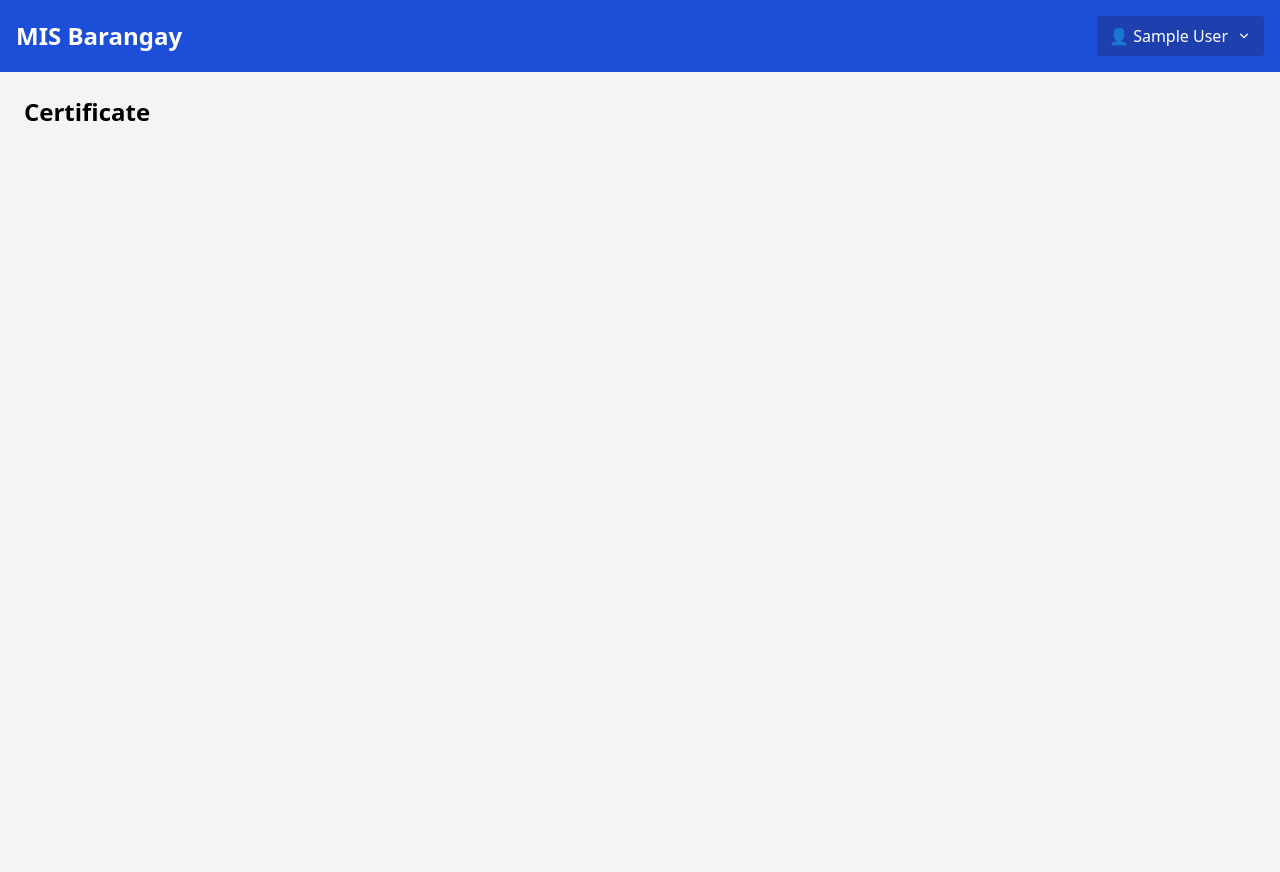
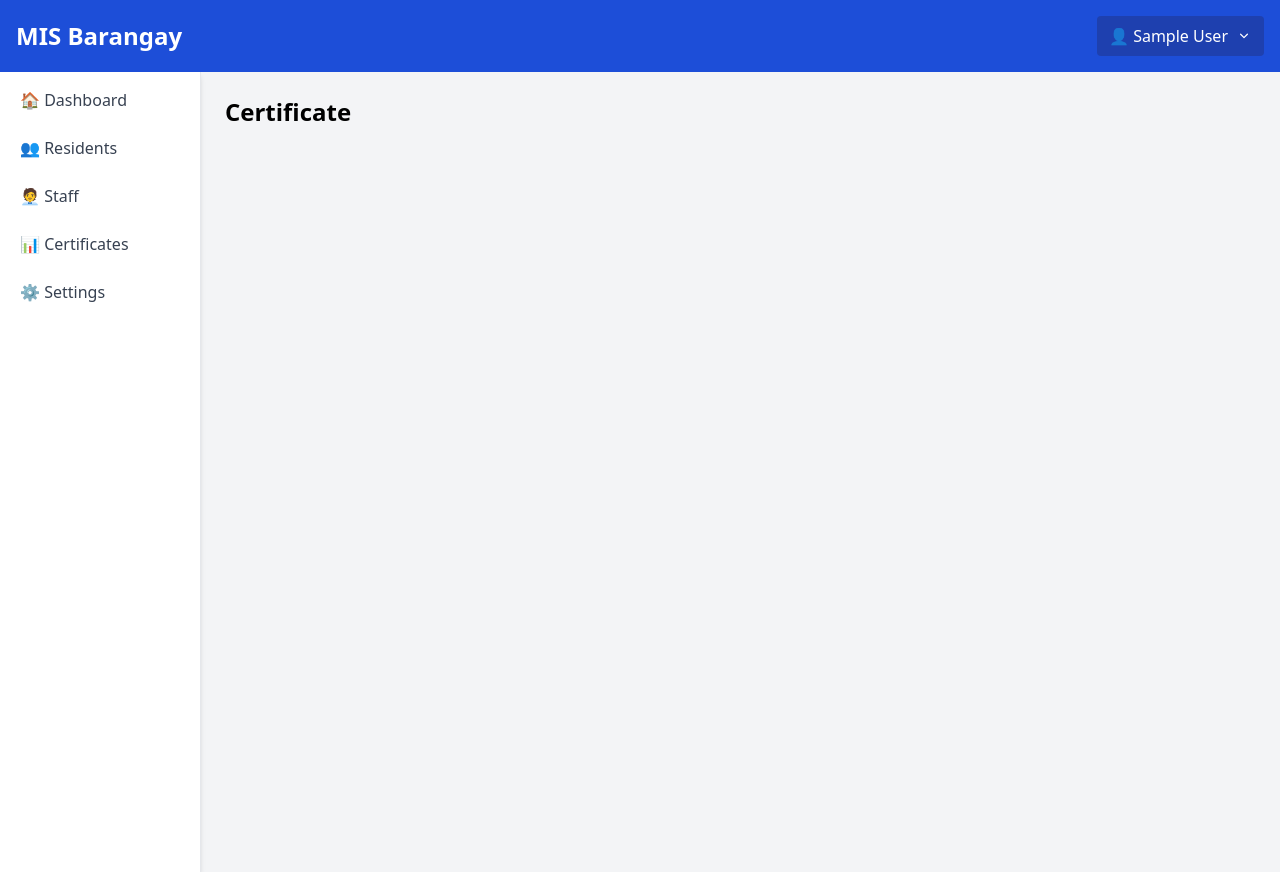
Before and after one commit to erselmetz/php-mis-brgy, a PHP site: page /certificate.php in a window 1280 px wide. Before the commit the page ends 121 px from the top, so only its background shows below. Run offline with PHP 8.4, Linux system fonts and the light colour scheme; the visitor is signed in with stand-in values (Sample User, id 1).

Commit message:
added initial certificate page

```diff
--- a/public/certificate.php
+++ b/public/certificate.php
@@ -4,19 +4,25 @@ requireLogin();
 ?>
 <!DOCTYPE html>
 <html lang="en">
+
 <head>
   <meta charset="UTF-8">
   <title>Certificate - MIS Barangay</title>
   <link href="https://cdn.jsdelivr.net/npm/tailwindcss@2.2.19/dist/tailwind.min.css" rel="stylesheet">
 </head>
+
 <body class="bg-gray-100">
 
   <?php include './navbar.php'; ?>
 
-<main class="p-6">
+  <div class="flex bg-gray-100">
+    <?php include './sidebar.php'; ?>
+    <main class="p-6 w-screen">
       <h2 class="text-2xl font-semibold mb-4">Certificate</h2>
 
     </main>
+  </div>
 
 </body>
+
 </html>
--- a/public/sidebar.php
+++ b/public/sidebar.php
@@ -10,9 +10,9 @@
         <?php if ($_SESSION['role'] == "admin") {
             echo "<a href='/admin/account.php' class='block px-3 py-2 rounded-md text-gray-700 hover:bg-gray-200'>🧑‍💼 Staff</a>";
         } ?>
-        <!-- <a href="#" class="block px-3 py-2 rounded-md text-gray-700 hover:bg-gray-200 ">
-            📊 Reports
-        </a> -->
+        <a href="/certificate.php" class="block px-3 py-2 rounded-md text-gray-700 hover:bg-gray-200 ">
+            📊 Certificates
+        </a>
         <a href="/profile.php" class="block px-3 py-2 rounded-md text-gray-700 hover:bg-gray-200 ">
             ⚙️ Settings
         </a>
```
Lines whose indentation alone changed are shown as unchanged.
